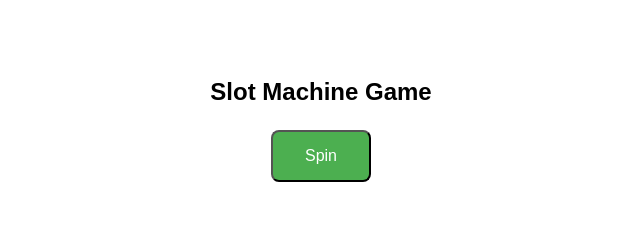
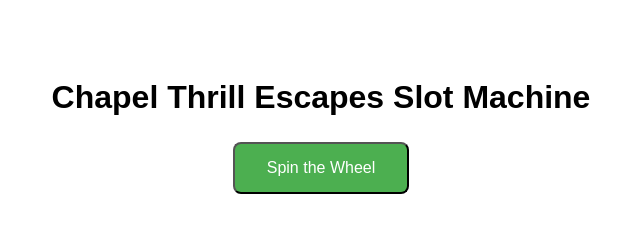
Before and after one commit to rmharp/Lego-Workshop, a plain HTML site: page index.html in a window 1280 px wide. Shown: the whole page, without its empty margins (319-959 px from the left). Drawn offline with Linux system fonts and the light colour scheme.

Commit message:
Update index.html

```diff
--- a/index.html
+++ b/index.html
@@ -1,14 +1,20 @@
 <!DOCTYPE html>
 <html>
 <head>
-    <title>Slot Machine</title>
+    <title>Chapel Thrill Escapes Slot Machine</title>
     <link rel="stylesheet" type="text/css" href="style.css">
 </head>
 <body>
-    <h2>Slot Machine Game</h2>
-    <button id="spinButton">Spin</button>
-    <div id="result"></div>
+    <div class="container">
+        <header>
+            <h1>Chapel Thrill Escapes Slot Machine</h1>
+        </header>
 
+        <main>
+            <button id="spinButton">Spin the Wheel</button>
+            <div id="result"></div>
+        </main>
+    </div>
     <script src="script.js"></script>
 </body>
 </html>
```
